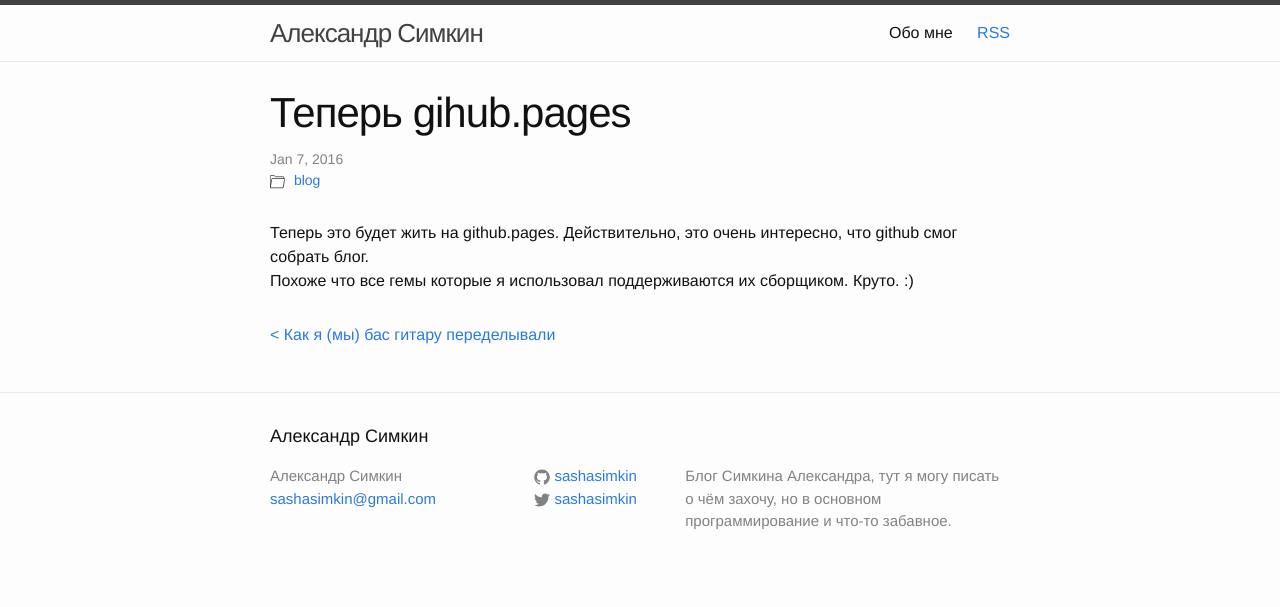
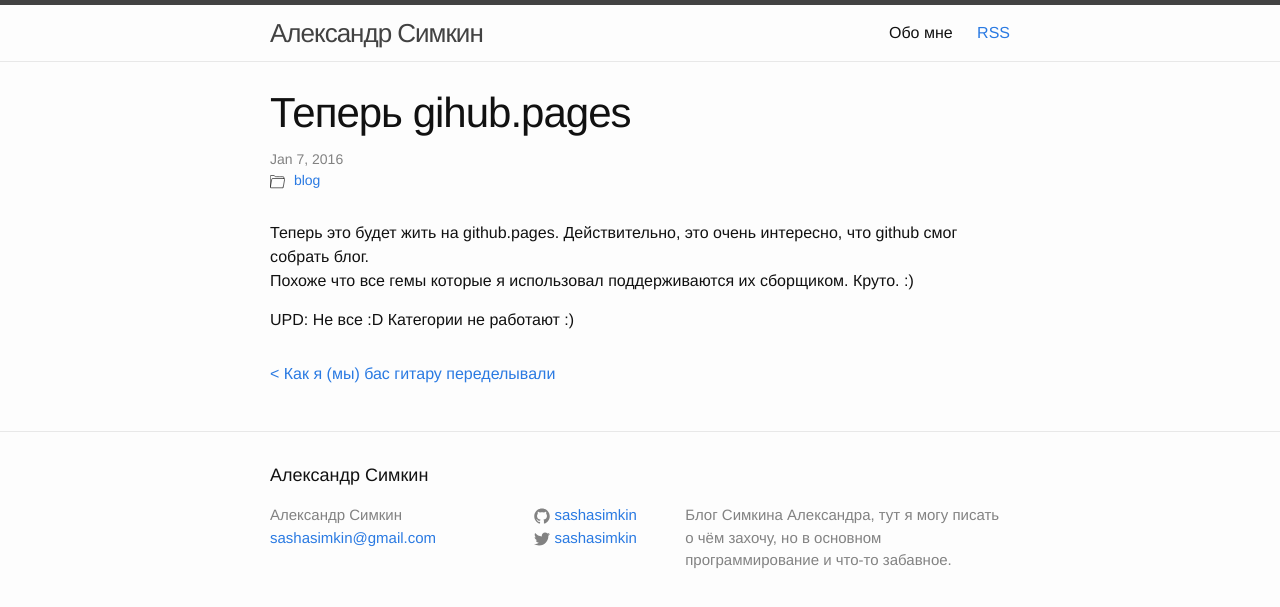
Before and after one commit to flyeven/sashasimkin.github.io, a Jekyll site: the page built from _posts/2015-07-30-move-again.md, in a window 1280 px wide. Shown: the top 607 px of the page. Built offline with Jekyll 4.4.1, drawn with Linux system fonts in a browser that asks for light colours; comment, search, counter and statistics services are not loaded.

Commit message:
Update 2015-07-30-move-again.md

```diff
--- a/_posts/2015-07-30-move-again.md
+++ b/_posts/2015-07-30-move-again.md
@@ -7,3 +7,5 @@ categories: blog
 
 Теперь это будет жить на github.pages. Действительно, это очень интересно, что github смог собрать блог.
 Похоже что все гемы которые я использовал поддерживаются их сборщиком. Круто. :)
+
+UPD: Не все :D Категории не работают :)
```
